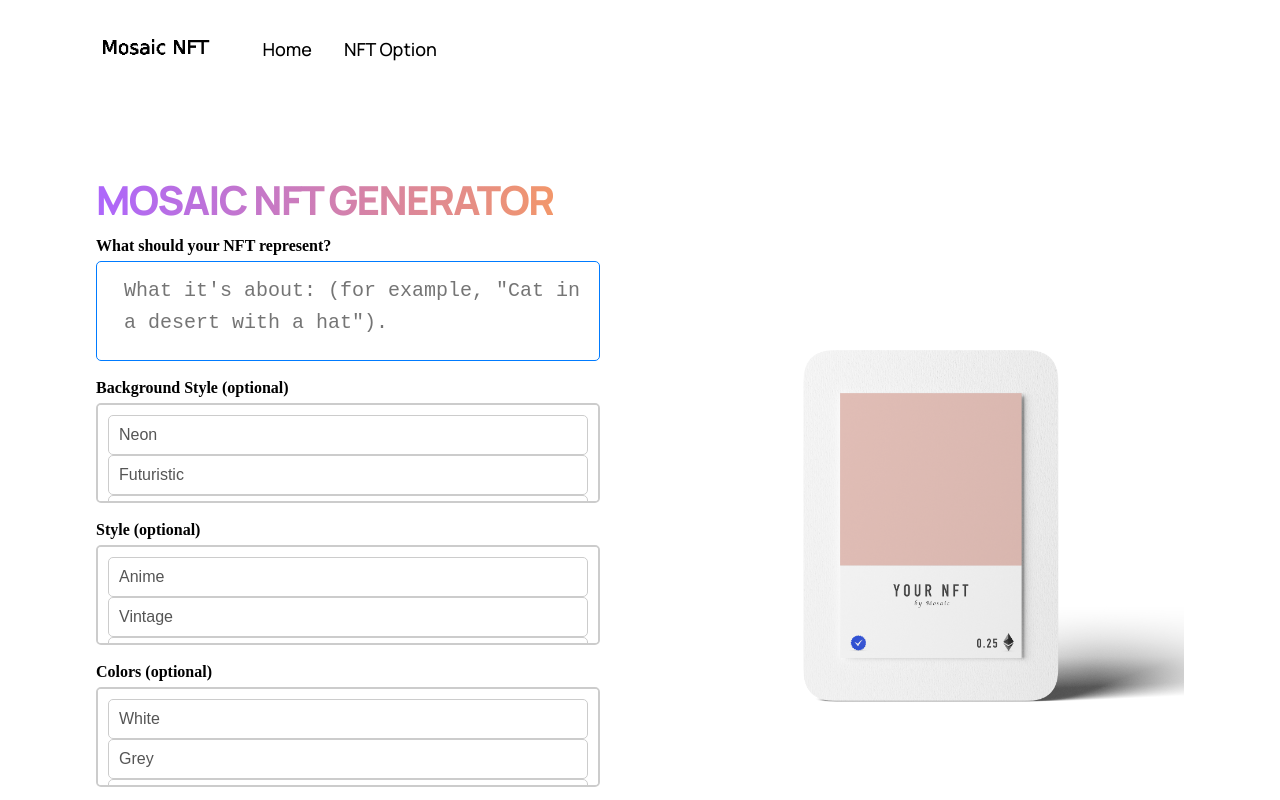
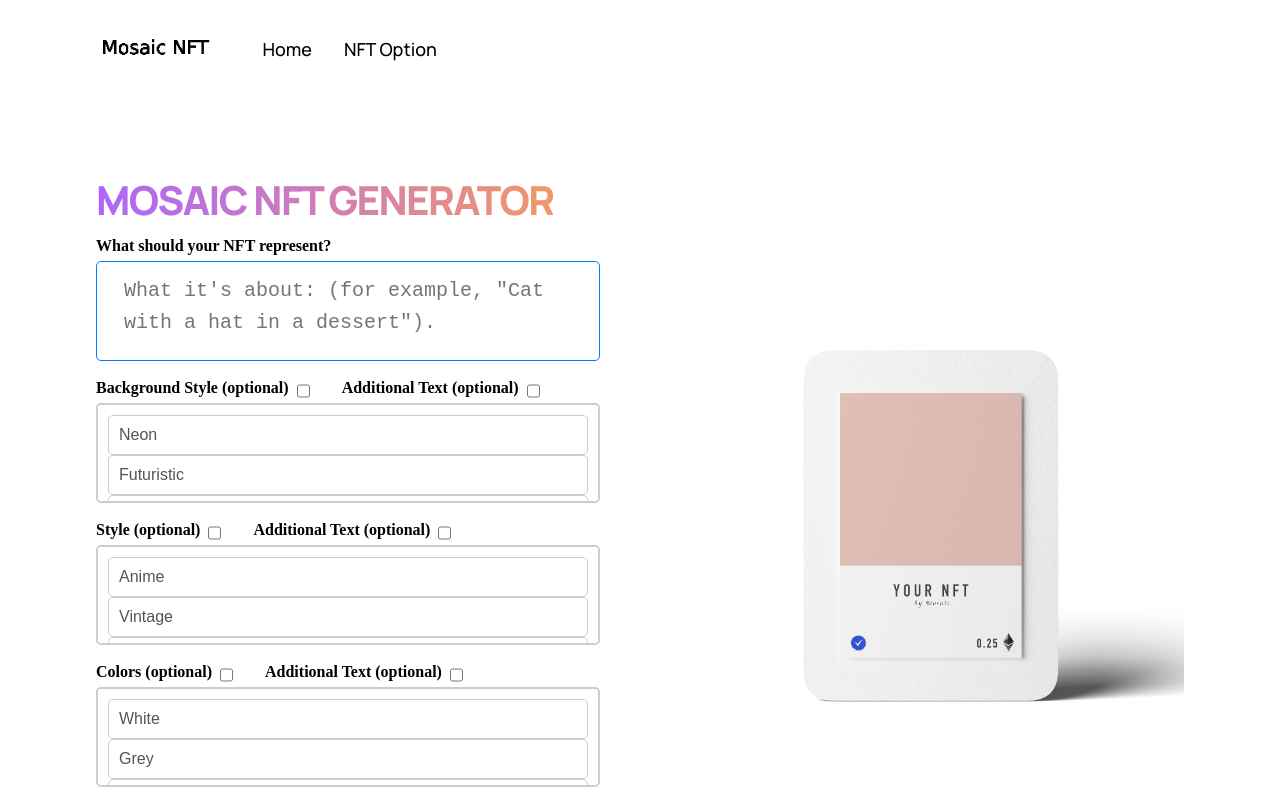
Before and after one commit to GloryDream413/AI_NFTGenerating, a React (Create React App) app in the folder frontend/: page / in a window 1280 px wide. Both pictures are taken after a click on the button "Create NFT". Shown: the top 800 px of the page. Built offline with nearby package versions, Linux system fonts and the light colour scheme.

Commit message:
Extra Style checkboxes added.

```diff
--- a/frontend/src/containers/header/Header.jsx
+++ b/frontend/src/containers/header/Header.jsx
@@ -63,7 +63,7 @@ export const Header = () => {
         {(displayCreateNFTFlag === true) &&
           <textarea
             className="desc"
-            placeholder={'What it\'s about: (for example, "Cat in a desert with a hat").'}
+            placeholder={'What it\'s about: (for example, "Cat with a hat in a dessert").'}
             name="about"
             value={about}
             onChange={onAboutChange}
@@ -76,7 +76,15 @@ export const Header = () => {
         }
 
         {(displayCreateNFTFlag === true) &&
-          <label>Background Style (optional)</label>
+          <div className='extraStyle'>
+            <label>Background Style (optional)</label>
+            &nbsp;&nbsp;
+            <input type="checkbox" />
+            &nbsp;&nbsp;&nbsp;&nbsp;&nbsp;&nbsp;&nbsp;&nbsp;
+            <label>Additional Text (optional)</label>
+            &nbsp;&nbsp;
+            <input type="checkbox" />
+          </div>
         }
 
         {(displayCreateNFTFlag === true) &&
@@ -96,7 +104,15 @@ export const Header = () => {
         }
 
         {(displayCreateNFTFlag === true) &&
-          <label>Style (optional)</label>
+          <div className='extraStyle'>
+            <label>Style (optional)</label>
+            &nbsp;&nbsp;
+            <input type="checkbox" />
+            &nbsp;&nbsp;&nbsp;&nbsp;&nbsp;&nbsp;&nbsp;&nbsp;
+            <label>Additional Text (optional)</label>
+            &nbsp;&nbsp;
+            <input type="checkbox" />
+          </div>
         }
 
         {(displayCreateNFTFlag === true) &&
@@ -116,7 +132,15 @@ export const Header = () => {
         }
 
         {(displayCreateNFTFlag === true) &&
-          <label>Colors (optional)</label>
+          <div className='extraStyle'>
+            <label>Colors (optional)</label>
+            &nbsp;&nbsp;
+            <input type="checkbox" />
+            &nbsp;&nbsp;&nbsp;&nbsp;&nbsp;&nbsp;&nbsp;&nbsp;
+            <label>Additional Text (optional)</label>
+            &nbsp;&nbsp;
+            <input type="checkbox" />
+          </div>
         }
 
         {(displayCreateNFTFlag === true) &&
--- a/frontend/src/containers/header/header.css
+++ b/frontend/src/containers/header/header.css
@@ -19,6 +19,11 @@
   font-size: 40px;
   line-height: 75px;
   letter-spacing: -0.04em;
+}
+
+.gpt3__header-content .extraStyle {
+  flex: 1;
+  display: flex;
 }
 
 .desc {
```
